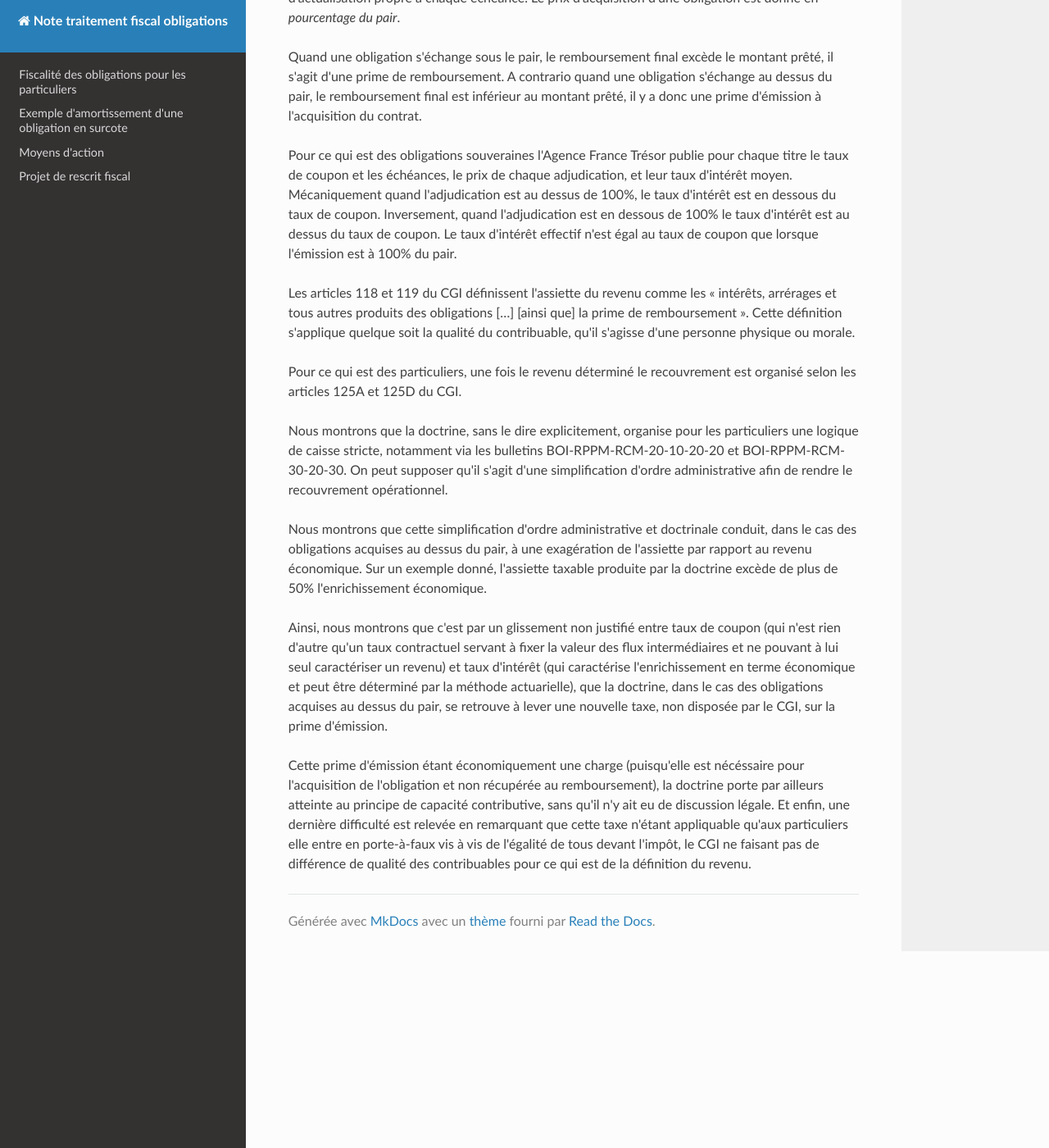
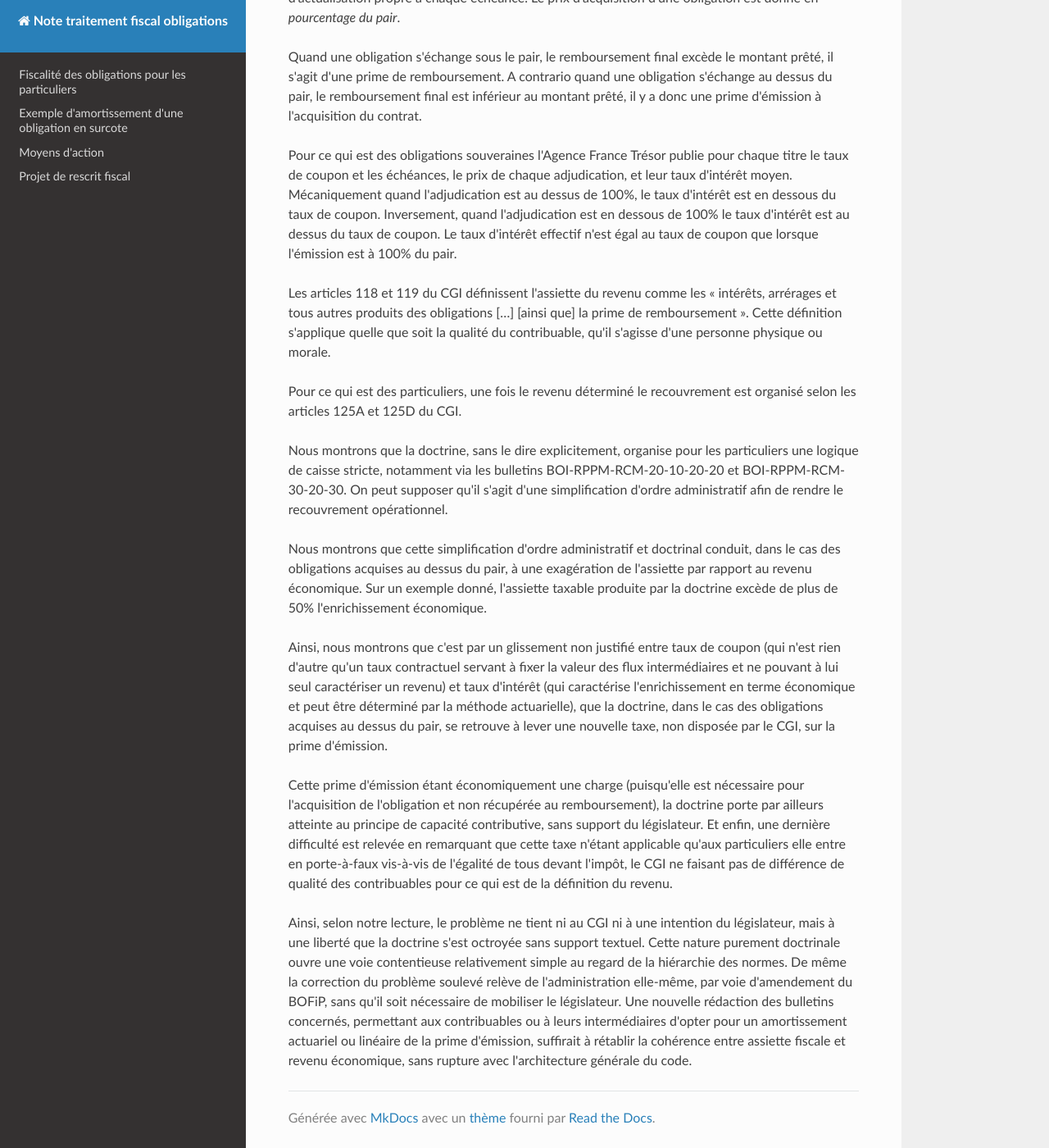
Before and after one commit to ConscritNeuneu/note-traitement-fiscal-obligations, an MkDocs documentation site: the page built from docs/synthese_executive.md, in a window 1280 px wide and 1400 px high, scrolled down 366 px. Shown: the whole window at 82% size. Built offline with MkDocs 1.6.1, drawn with Linux system fonts in a browser that asks for light colours; nearby versions of some CDN libraries; some of the changed text lies outside the part shown.

Commit message:
Synthèse executive

```diff
--- a/docs/synthese_executive.md
+++ b/docs/synthese_executive.md
@@ -28,7 +28,7 @@ d'intérêt est au dessus du taux de coupon. Le taux d'intérêt effectif n'est
 
 Les articles 118 et 119 du CGI définissent l'assiette du revenu comme les
 « intérêts, arrérages et tous autres produits des obligations […] [ainsi
-que] la prime de remboursement ». Cette définition s'applique quelque soit la
+que] la prime de remboursement ». Cette définition s'applique quelle que soit la
 qualité du contribuable, qu'il s'agisse d'une personne physique ou morale.
 
 Pour ce qui est des particuliers, une fois le revenu déterminé le
@@ -37,10 +37,10 @@ recouvrement est organisé selon les articles 125A et 125D du CGI.
 Nous montrons que la doctrine, sans le dire explicitement, organise pour les
 particuliers une logique de caisse stricte, notamment via les bulletins
 BOI-RPPM-RCM-20-10-20-20 et BOI-RPPM-RCM-30-20-30. On peut supposer qu'il
-s'agit d'une simplification d'ordre administrative afin de rendre le
+s'agit d'une simplification d'ordre administratif afin de rendre le
 recouvrement opérationnel.
 
-Nous montrons que cette simplification d'ordre administrative et doctrinale
+Nous montrons que cette simplification d'ordre administratif et doctrinal
 conduit, dans le cas des obligations acquises au dessus du pair, à une
 exagération de l'assiette par rapport au revenu économique. Sur un exemple
 donné, l'assiette taxable produite par la doctrine excède de plus de 50%
@@ -56,10 +56,22 @@ retrouve à lever une nouvelle taxe, non disposée par le CGI, sur la
 prime d'émission.
 
 Cette prime d'émission étant économiquement une charge (puisqu'elle est
-nécéssaire pour l'acquisition de l'obligation et non récupérée au
+nécessaire pour l'acquisition de l'obligation et non récupérée au
 remboursement), la doctrine porte par ailleurs atteinte au principe de
-capacité contributive, sans qu'il n'y ait eu de discussion légale. Et enfin,
+capacité contributive, sans support du législateur. Et enfin,
 une dernière difficulté est relevée en remarquant que cette taxe n'étant
-appliquable qu'aux particuliers elle entre en porte-à-faux vis à vis de
+applicable qu'aux particuliers elle entre en porte-à-faux vis-à-vis de
 l'égalité de tous devant l'impôt, le CGI ne faisant pas de différence de
 qualité des contribuables pour ce qui est de la définition du revenu.
+
+Ainsi, selon notre lecture, le problème ne tient ni au CGI ni à une
+intention du législateur, mais à une liberté que la doctrine s'est octroyée
+sans support textuel. Cette nature purement doctrinale ouvre une voie
+contentieuse relativement simple au regard de la hiérarchie des normes.
+De même la correction du problème soulevé relève de l'administration
+elle-même, par voie d'amendement du BOFiP, sans qu'il soit nécessaire de
+mobiliser le législateur. Une nouvelle rédaction des bulletins concernés,
+permettant aux contribuables ou à leurs intermédiaires d'opter pour un
+amortissement actuariel ou linéaire de la prime d'émission, suffirait à
+rétablir la cohérence entre assiette fiscale et revenu économique, sans
+rupture avec l'architecture générale du code.
```
Also changed, not shown: other parts of docs/synthese_executive.md (+1 -1 lines).
